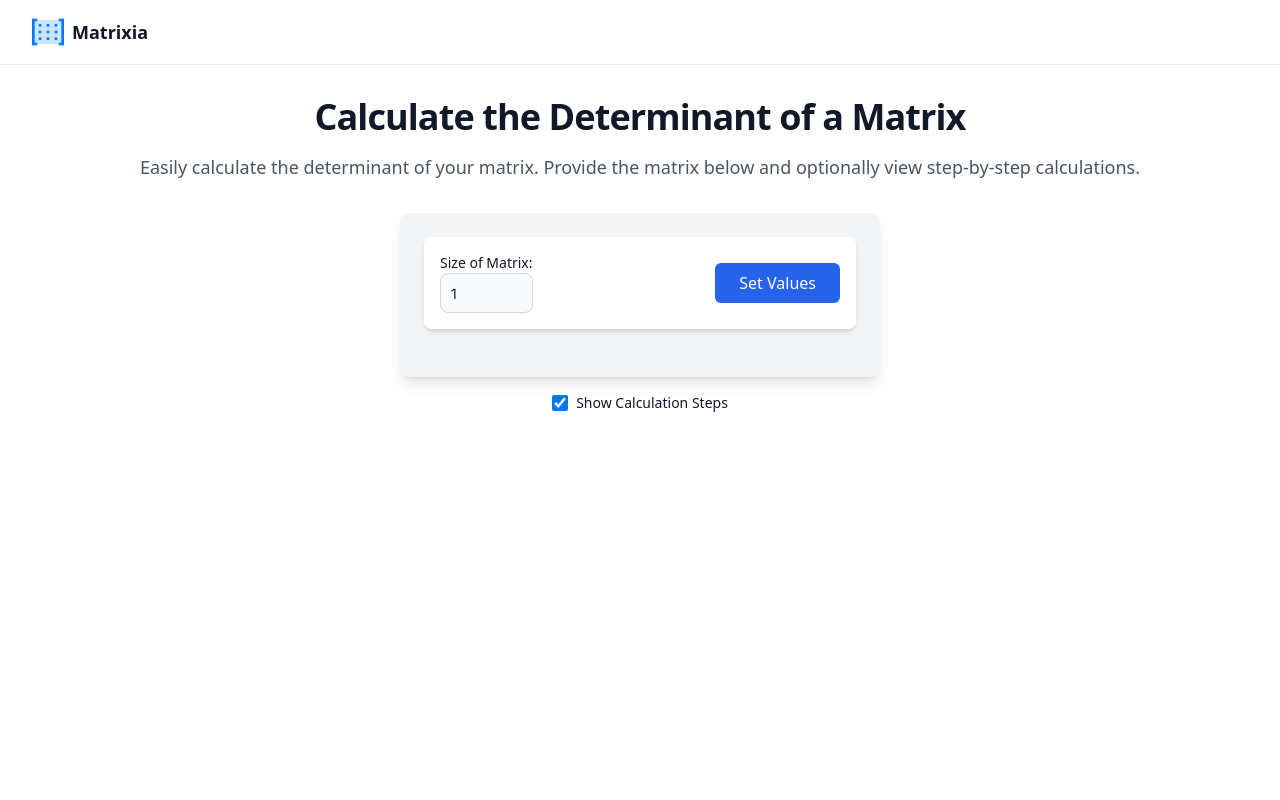
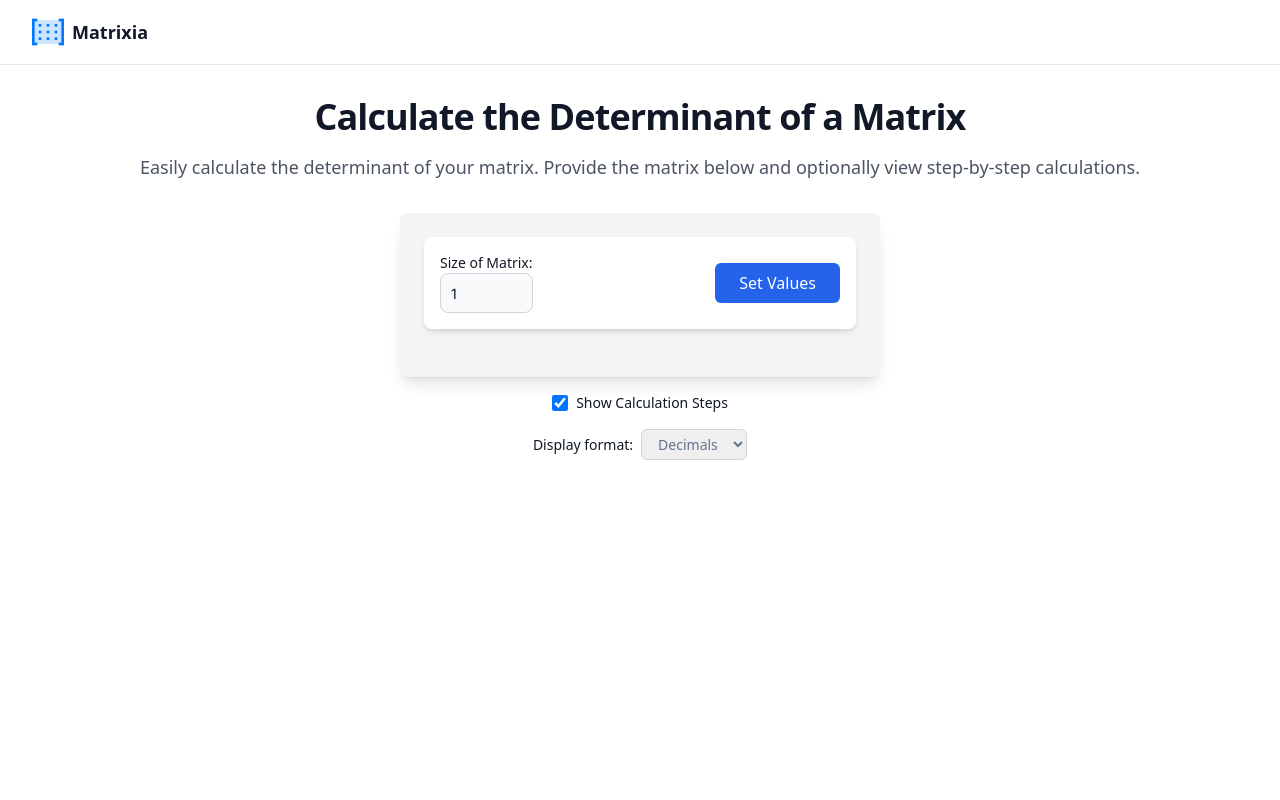
Before and after one commit to cseri502/Matrixia, a Vue app in the folder frontend/: page /determinant in a window 1280 px wide. Both pictures are taken after a click on the checkbox "Show Calculation Steps". Shown: the top 800 px of the page. Built offline with nearby package versions, Linux system fonts and the light colour scheme; some icons are missing.

Commit message:
Update Determinant.vue
Add fractional preview

```diff
--- a/frontend/src/views/Determinant.vue
+++ b/frontend/src/views/Determinant.vue
@@ -18,13 +18,14 @@
       <MatrixInput v-show="!isLoading"
         :isTwoInputs="false"
         apiUrl="/matrixia/determinant"
-        :apiParams="{ showSteps }"
+        :apiParams="{ showSteps, useFractions }"
         @taskResult="handleResult"
         @setLoading="setLoadingState"
       />
 
       <!-- Show Steps input button -->
-      <div class="mt-4 flex items-center space-x-2">
+      <div class="mt-4 flex flex-col items-center space-y-4">
+        <div class="flex items-center space-x-2">
           <input
             id="showSteps"
             type="checkbox"
@@ -34,6 +35,22 @@
           <label for="showSteps" class="text-sm font-medium text-gray-900 dark:text-gray-300">
             Show Calculation Steps
           </label>
+        </div>
+
+        <!-- Format Selection Dropdown -->
+        <div v-if="showSteps" class="flex items-center space-x-2">
+          <label for="formatSelection" class="text-sm font-medium text-gray-900 dark:text-gray-300">
+            Display format:
+          </label>
+          <select
+            id="formatSelection"
+            v-model="useFractions"
+            class="px-3 py-1 text-sm border border-gray-300 rounded-md focus:ring-blue-500 focus:border-blue-500 dark:bg-gray-700 dark:border-gray-600 dark:text-gray-300"
+          >
+            <option :value="true">Fractions</option>
+            <option :value="false">Decimals</option>
+          </select>
+        </div>
       </div>
     </div>
 
@@ -92,7 +109,7 @@
                       'text-gray-900 dark:text-gray-300',
                     ]"
                   >
-                    {{ formatNumber(value) }}
+                    {{ typeof value === 'object' ? value['value'] : formatNumber(value) }}
                   </td>
                 </tr>
               </tbody>
@@ -117,6 +134,7 @@ interface IDeterminantResult {
 }
 
 const showSteps = ref(false);
+const useFractions = ref(false);
 const isLoading = ref(false);
 const calculationResult = ref<null | IDeterminantResult>(null);
 
```
Lines whose indentation alone changed are shown as unchanged.
